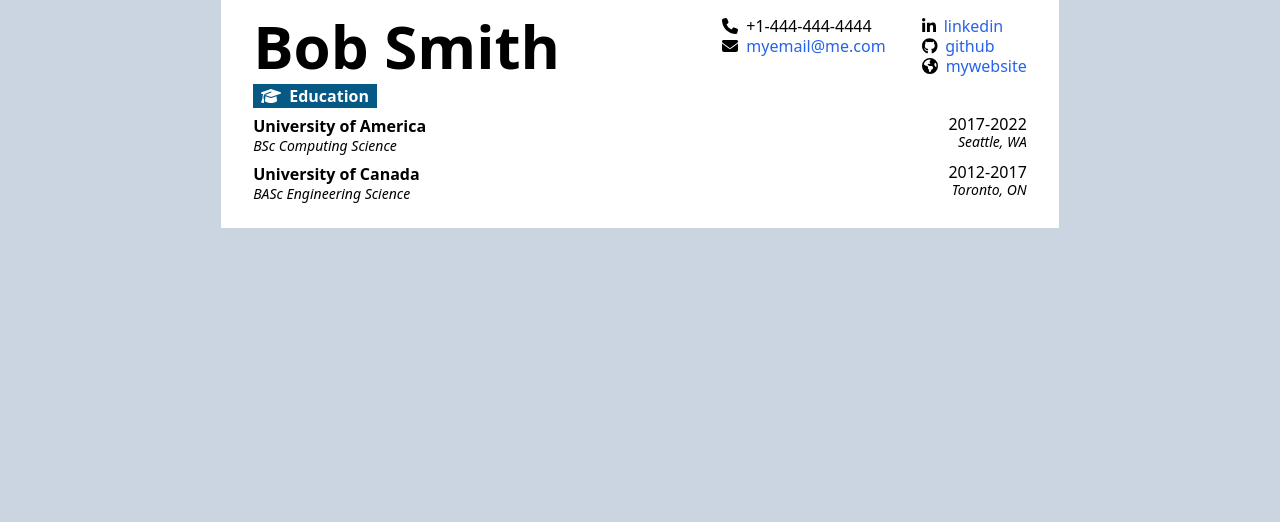
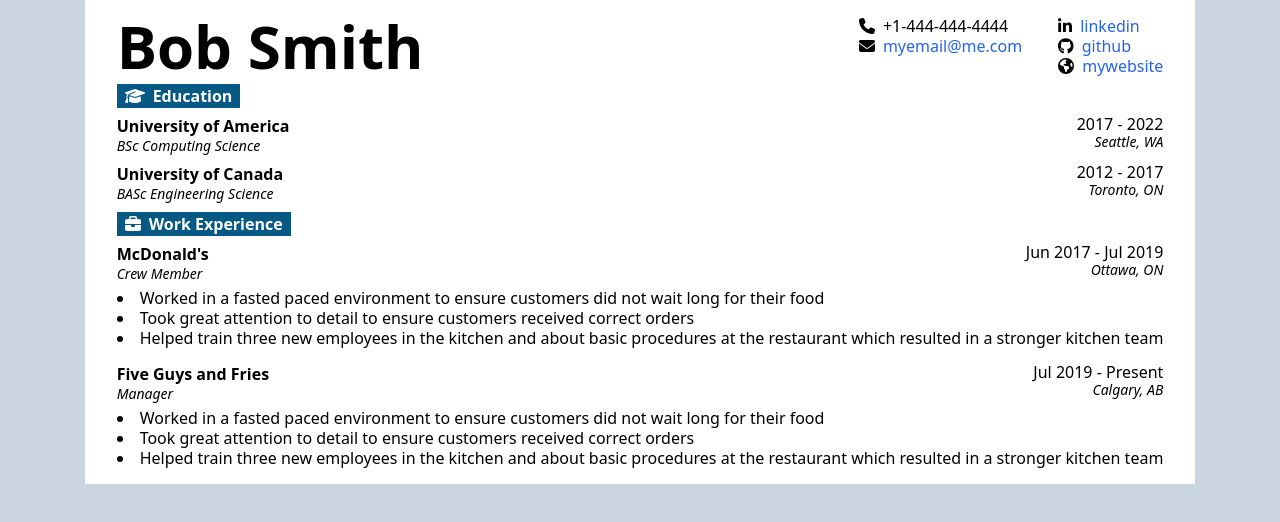
Before and after one commit to Blastose/resume-builder, a React (Create React App) app: page / in a window 1280 px wide. Shown: the top 522 px of the page. Built offline with nearby package versions, Linux system fonts and the light colour scheme.

Commit message:
Finish adding work experience section

```diff
--- a/src/App.tsx
+++ b/src/App.tsx
@@ -3,7 +3,7 @@ import CVLayout from "./components/cv-output/cv-layout";
 
 function App() {
   return (
-    <div className="App flex justify-center bg-slate-300 h-screen">
+    <div className="App flex justify-center bg-slate-300 min-h-screen">
       <CVLayout />
     </div>
   );
--- /dev/null
+++ b/src/components/interfaces/experience-item-interface.tsx
@@ -0,0 +1,10 @@
+interface ExperienceItemInterface {
+  company: string;
+  jobTitle: string;
+  start: string;
+  end: string;
+  location: string;
+  points: string[];
+}
+
+export default ExperienceItemInterface;
--- a/src/components/util/item-info.tsx
+++ b/src/components/util/item-info.tsx
@@ -10,7 +10,7 @@ function ItemInfo(props: ItemInfoInterface) {
 
       <div className="flex flex-col leading-none text-right">
         <div className="font-medium">
-          {props.start}-{props.end}
+          {props.start} - {props.end}
         </div>
         <div className="italic text-sm">{props.location}</div>
       </div>
--- a/src/components/work-experience/cv-experience.tsx
+++ b/src/components/work-experience/cv-experience.tsx
@@ -1,8 +1,53 @@
 import React from "react";
+import Section from "../util/cv-section";
+import ExperienceItem from "./experience-item";
+import ExperienceItemInterface from "../interfaces/experience-item-interface";
 
 class CVExperience extends React.Component {
+  experienceItems: ExperienceItemInterface[];
+
+  constructor(props: any) {
+    super(props);
+    this.experienceItems = [
+      {
+        company: "McDonald's",
+        jobTitle: "Crew Member",
+        start: "Jun 2017",
+        end: "Jul 2019",
+        location: "Ottawa, ON",
+        points: [
+          "Worked in a fasted paced environment to ensure customers did not wait long for their food",
+          "Took great attention to detail to ensure customers received correct orders",
+          "Helped train three new employees in the kitchen and about basic procedures at the restaurant which resulted in a stronger kitchen team",
+        ],
+      },
+      {
+        company: "Five Guys and Fries",
+        jobTitle: "Manager",
+        start: "Jul 2019",
+        end: "Present",
+        location: "Calgary, AB",
+        points: [
+          "Worked in a fasted paced environment to ensure customers did not wait long for their food",
+          "Took great attention to detail to ensure customers received correct orders",
+          "Helped train three new employees in the kitchen and about basic procedures at the restaurant which resulted in a stronger kitchen team",
+        ],
+      },
+    ];
+  }
+
   render() {
-    return <div></div>;
+    return (
+      <div className="flex flex-col gap-2">
+        <Section title="Work Experience" icon={["fas", "briefcase"]} />
+
+        <div className="flex flex-col gap-4">
+          {this.experienceItems.map((item, index) => {
+            return <ExperienceItem {...item} key={index} />;
+          })}
+        </div>
+      </div>
+    );
   }
 }
 
--- /dev/null
+++ b/src/components/work-experience/experience-item.tsx
@@ -0,0 +1,23 @@
+import ExperienceItemInterface from "../interfaces/experience-item-interface";
+import ItemInfo from "../util/item-info";
+
+function ExperienceItem(props: ExperienceItemInterface) {
+  return (
+    <div className="flex flex-col gap-1">
+      <ItemInfo
+        name={props.company}
+        sub={props.jobTitle}
+        start={props.start}
+        end={props.end}
+        location={props.location}
+      />
+      <ul className="list-disc list-inside leading-tight">
+        {props.points.map((point, index) => {
+          return <li key={index}>{point}</li>;
+        })}
+      </ul>
+    </div>
+  );
+}
+
+export default ExperienceItem;
```
